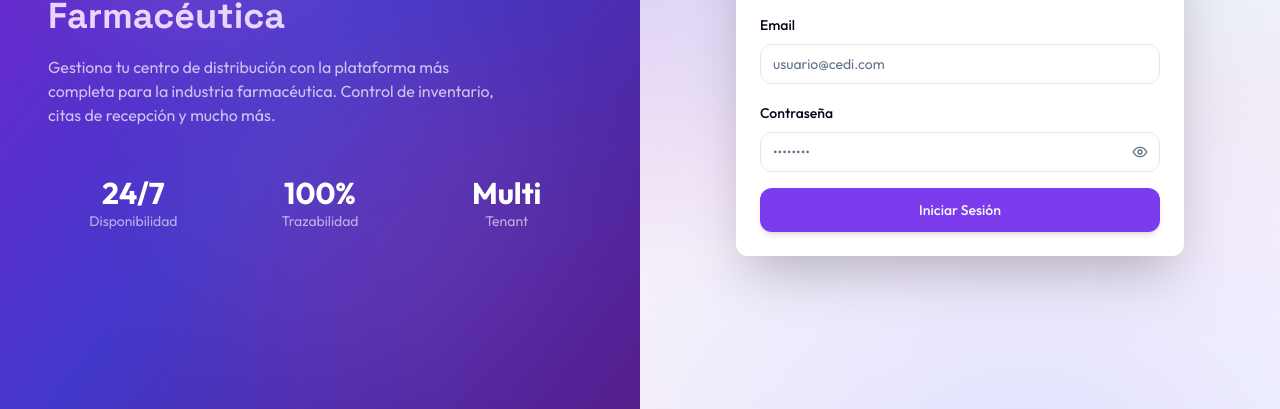
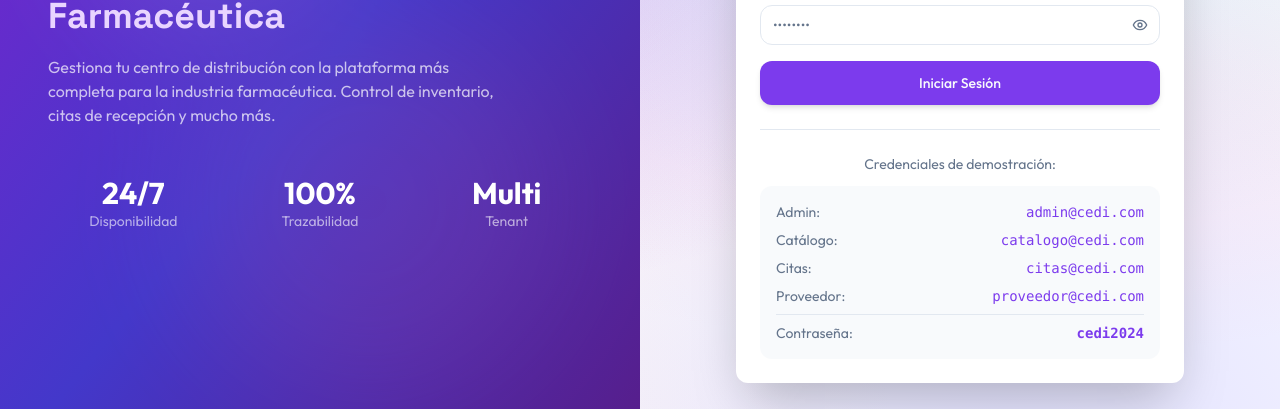
Before and after one commit to Personal-duopixel-apps/CEDI-v3a, a React (Vite) app: page /login in a window 1280 px wide. Shown: the part 326-735 px from the top of the page. Built offline with nearby package versions, Linux system fonts and the light colour scheme; no server answers.

Commit message:
Adds demo credentials to login page
Enhances the login interface by including demo credentials
for easy access to different user roles. This assists users
in testing the application functionalities without creating
new accounts.

Restores functionality as indicated by branch context.

```diff
--- a/src/pages/Login.tsx
+++ b/src/pages/Login.tsx
@@ -182,6 +182,35 @@ export function LoginPage() {
                   Iniciar Sesión
                 </Button>
               </form>
+
+              {/* Demo Credentials */}
+              <div className="mt-6 pt-6 border-t">
+                <p className="text-sm text-muted-foreground text-center mb-3">
+                  Credenciales de demostración:
+                </p>
+                <div className="bg-muted/50 rounded-lg p-4 space-y-2 text-sm">
+                  <div className="flex justify-between">
+                    <span className="text-muted-foreground">Admin:</span>
+                    <code className="text-primary">admin@cedi.com</code>
+                  </div>
+                  <div className="flex justify-between">
+                    <span className="text-muted-foreground">Catálogo:</span>
+                    <code className="text-primary">catalogo@cedi.com</code>
+                  </div>
+                  <div className="flex justify-between">
+                    <span className="text-muted-foreground">Citas:</span>
+                    <code className="text-primary">citas@cedi.com</code>
+                  </div>
+                  <div className="flex justify-between">
+                    <span className="text-muted-foreground">Proveedor:</span>
+                    <code className="text-primary">proveedor@cedi.com</code>
+                  </div>
+                  <div className="flex justify-between pt-2 border-t">
+                    <span className="text-muted-foreground">Contraseña:</span>
+                    <code className="text-primary font-semibold">cedi2024</code>
+                  </div>
+                </div>
+              </div>
             </CardContent>
           </Card>
         </motion.div>
```
